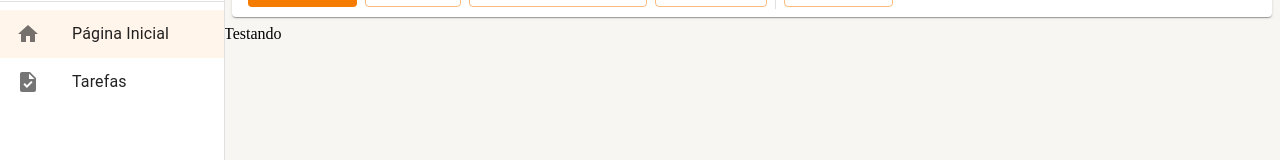
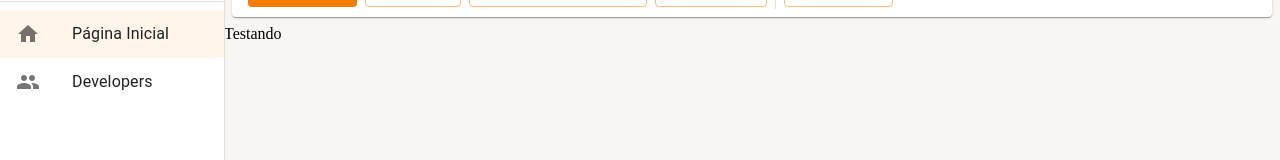
Before and after one commit to guilhermemendesdev/-task-manager-vite, a React (Vite) app: page /home in a window 1280 px wide. Shown: the part 159-319 px from the top of the page. Built offline with nearby package versions, Linux system fonts and the light colour scheme.

Commit message:
feat: cria rota para developers

```diff
--- a/src/routes/index.tsx
+++ b/src/routes/index.tsx
@@ -1,8 +1,8 @@
 import {Route, Routes, Navigate} from 'react-router-dom'
 import { useDrawerContext } from '../shared/contexts'
 import { useEffect } from 'react'
-import { Home, Task } from '@mui/icons-material'
-import { Dashboard } from '../pages'
+import { Home, People } from '@mui/icons-material'
+import { Dashboard, ListagemDeDevelopers } from '../pages'
 
 export const AppRoutes = () => {
     const {setDrawerOptions} = useDrawerContext()
@@ -15,9 +15,9 @@ export const AppRoutes = () => {
                 label: 'Página Inicial'
             },
             {
-                path: 'tasks',
-                icon: <Task/>,
-                label: 'Tarefas'
+                path: 'developers',
+                icon: <People/>,
+                label: 'Developers'
             }
         ])
     }, [])
@@ -25,7 +25,7 @@ export const AppRoutes = () => {
     return (
         <Routes>
             <Route path='/home' element={<Dashboard/>}/>
-            <Route path='/tasks'/>
+            <Route path='/developers' element={<ListagemDeDevelopers/>}/>
             <Route path='*'  element={<Navigate to='/home'/>}/>
         </Routes>
     )
```
